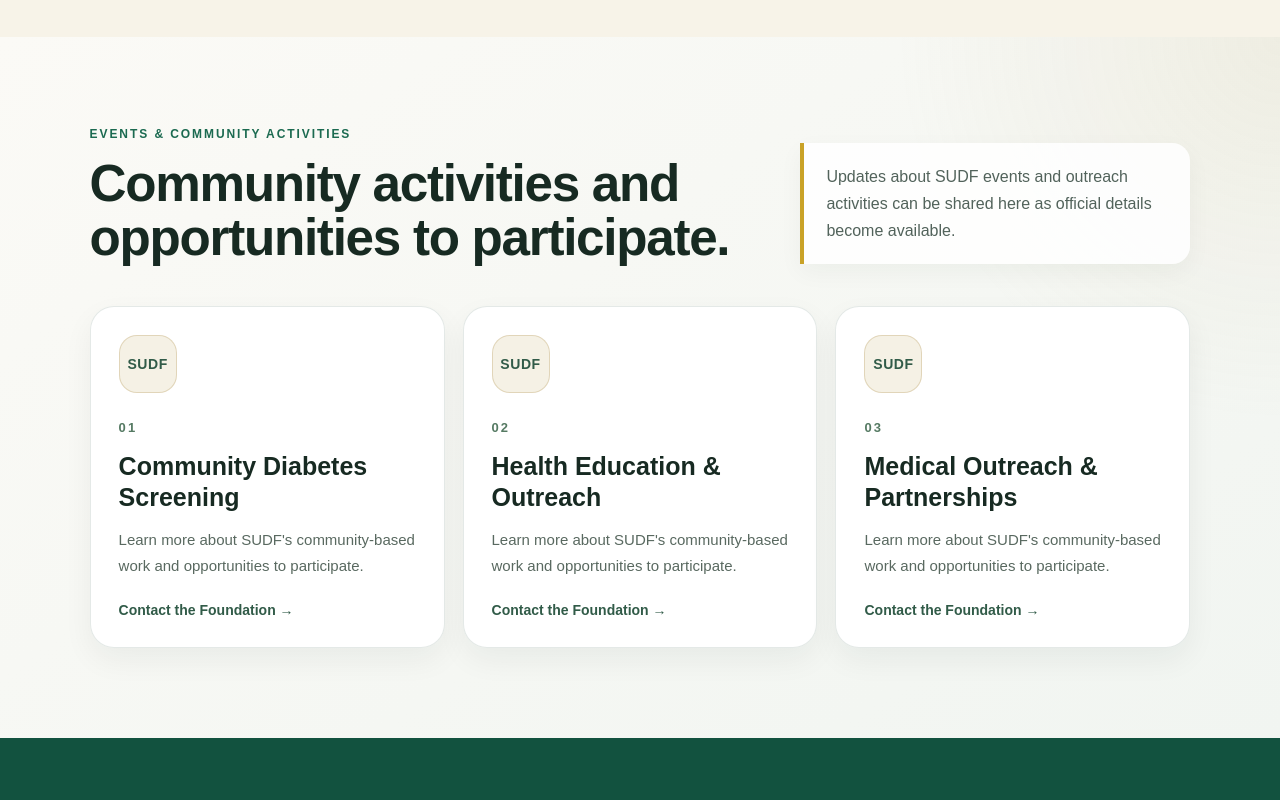
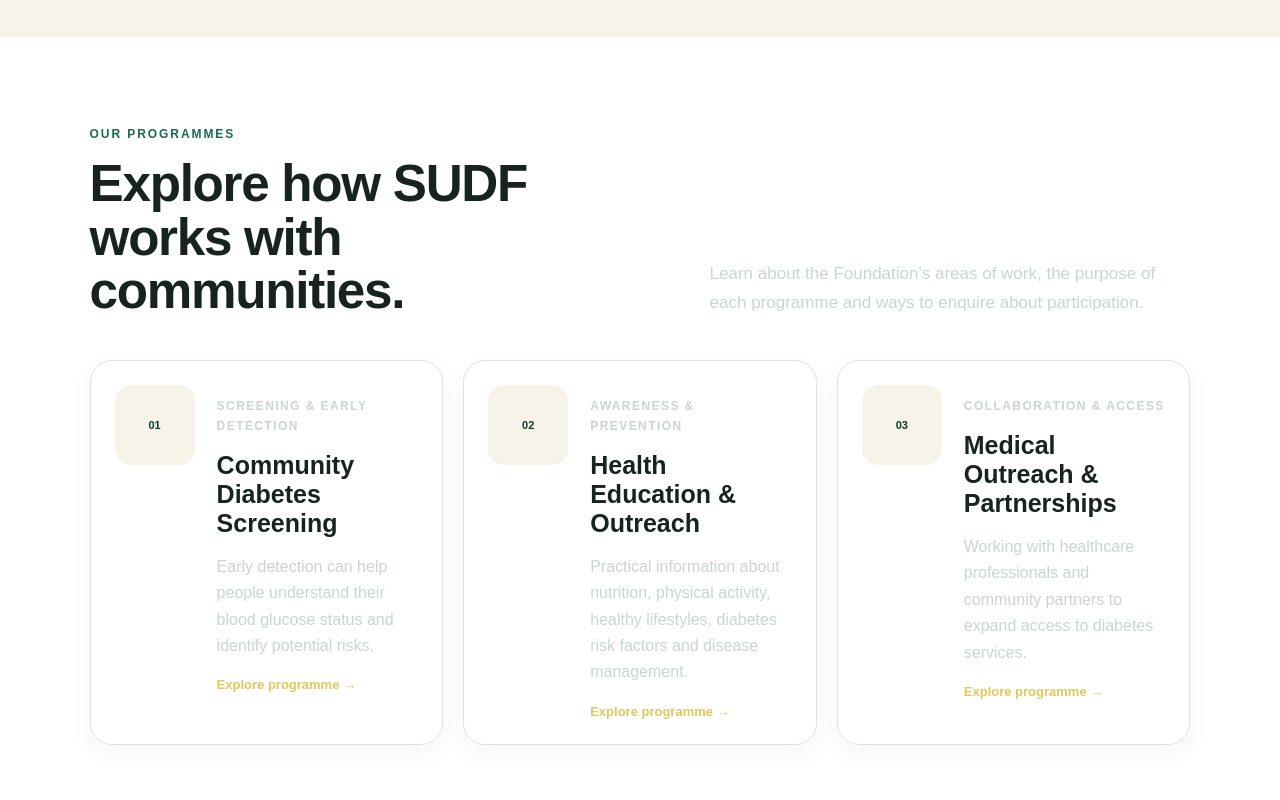
Before and after one commit to AkongShadrach/SUDF-website, a Next.js app: page / in a window 1280 px wide. Shown: the part 5820-6620 px from the top of the page. Built offline with nearby package versions, Linux system fonts and the light colour scheme.

Commit message:
Turn homepage activity cards into programme entry points

```diff
--- a/app/page.tsx
+++ b/app/page.tsx
@@ -219,26 +219,42 @@ export default function Home() {
         </div>
       </section>
 
-      <section id="events" className="section">
+      <section id="programmes" className="section sudf-programmes-section">
         <div className="section-heading">
           <div>
-            <p className="eyebrow">EVENTS & COMMUNITY ACTIVITIES</p>
-            <h2>Community activities and opportunities to participate.</h2>
+            <p className="eyebrow">OUR PROGRAMMES</p>
+            <h2>Explore how SUDF works with communities.</h2>
           </div>
-          <p>Updates about SUDF events and outreach activities can be shared here as official details become available.</p>
+          <p>Learn about the Foundation's areas of work, the purpose of each programme and ways to enquire about participation.</p>
         </div>
-        <div className="event-grid">
-          {["Community Diabetes Screening", "Health Education & Outreach", "Medical Outreach & Partnerships"].map((title, i) => (
-            <article className="event-card" key={title}>
-              <span className="date-box">SUDF</span>
-              <div>
-                <p className="event-no">0{i + 1}</p>
-                <h3>{title}</h3>
-                <p>Learn more about SUDF's community-based work and opportunities to participate.</p>
-                <a href="#contact">Contact the Foundation →</a>
-              </div>
-            </article>
-          ))}
+        <div className="event-grid sudf-programme-cards">
+          <article className="event-card sudf-programme-card">
+            <span className="date-box">01</span>
+            <div>
+              <p className="event-no">SCREENING & EARLY DETECTION</p>
+              <h3>Community Diabetes Screening</h3>
+              <p>Early detection can help people understand their blood glucose status and identify potential risks.</p>
+              <a href="/programmes/community-diabetes-screening">Explore programme →</a>
+            </div>
+          </article>
+          <article className="event-card sudf-programme-card">
+            <span className="date-box">02</span>
+            <div>
+              <p className="event-no">AWARENESS & PREVENTION</p>
+              <h3>Health Education & Outreach</h3>
+              <p>Practical information about nutrition, physical activity, healthy lifestyles, diabetes risk factors and disease management.</p>
+              <a href="/programmes/health-education-outreach">Explore programme →</a>
+            </div>
+          </article>
+          <article className="event-card sudf-programme-card">
+            <span className="date-box">03</span>
+            <div>
+              <p className="event-no">COLLABORATION & ACCESS</p>
+              <h3>Medical Outreach & Partnerships</h3>
+              <p>Working with healthcare professionals and community partners to expand access to diabetes services.</p>
+              <a href="/programmes/medical-outreach-partnerships">Explore programme →</a>
+            </div>
+          </article>
         </div>
       </section>
 
@@ -283,7 +299,7 @@ export default function Home() {
         </div>
         <div className="footer-links">
           <a href="#about">About</a><a href="#mission">Our Mission</a><a href="#objectives">Objectives</a>
-          <a href="#programs">Our Work</a><a href="#events">Events</a><a href="#resources">Resources</a><a href="/donate-support">Donate / Support</a><a href="/contact">Contact</a>
+          <a href="#programs">Our Work</a><a href="#programmes">Programmes</a><a href="#resources">Resources</a><a href="/donate-support">Donate / Support</a><a href="/contact">Contact</a>
         </div>
         <div className="footer-legal">
           Contact SUDF • Privacy • Safeguarding • Transparency<br />
```
